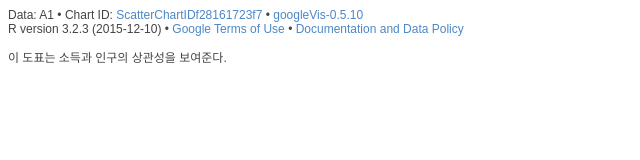
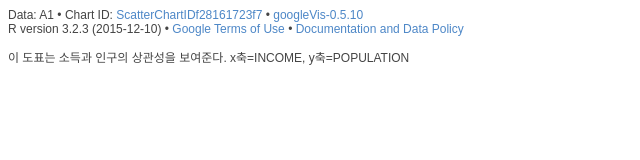
Before and after one commit to kangwoojuun/kangwoojuun.github.io, a plain HTML site: page scatterchart.html in a window 1280 px wide. Shown: the whole page, without its empty margins (0-640 px from the left). Drawn offline with Linux system fonts and the light colour scheme; a script that the page names is missing.

Commit message:
Update scatterchart.html

```diff
--- a/scatterchart.html
+++ b/scatterchart.html
@@ -766,6 +766,7 @@ callbacks.shift()();
 <div>
   <p>
     이 도표는 소득과 인구의 상관성을 보여준다.
+    x축=INCOME, y축=POPULATION
   </p>
 </div>
 </body>
```
